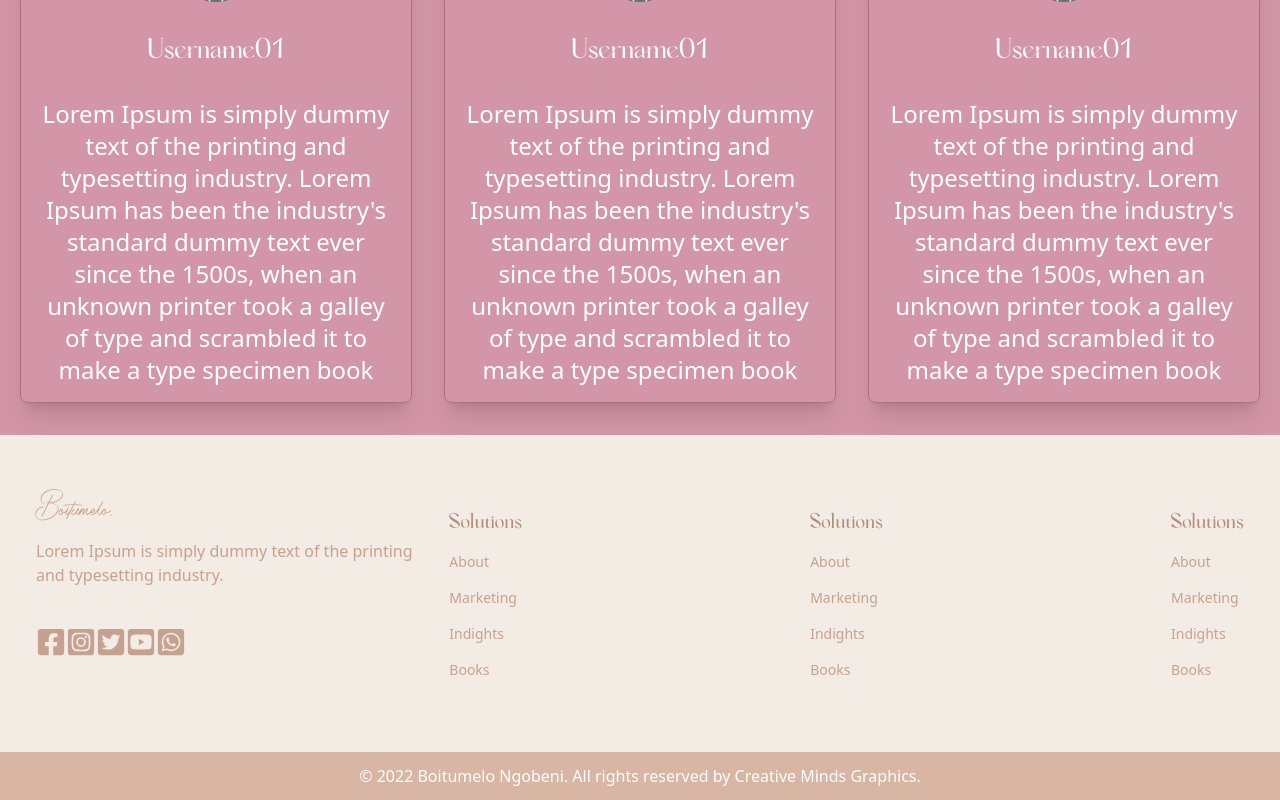
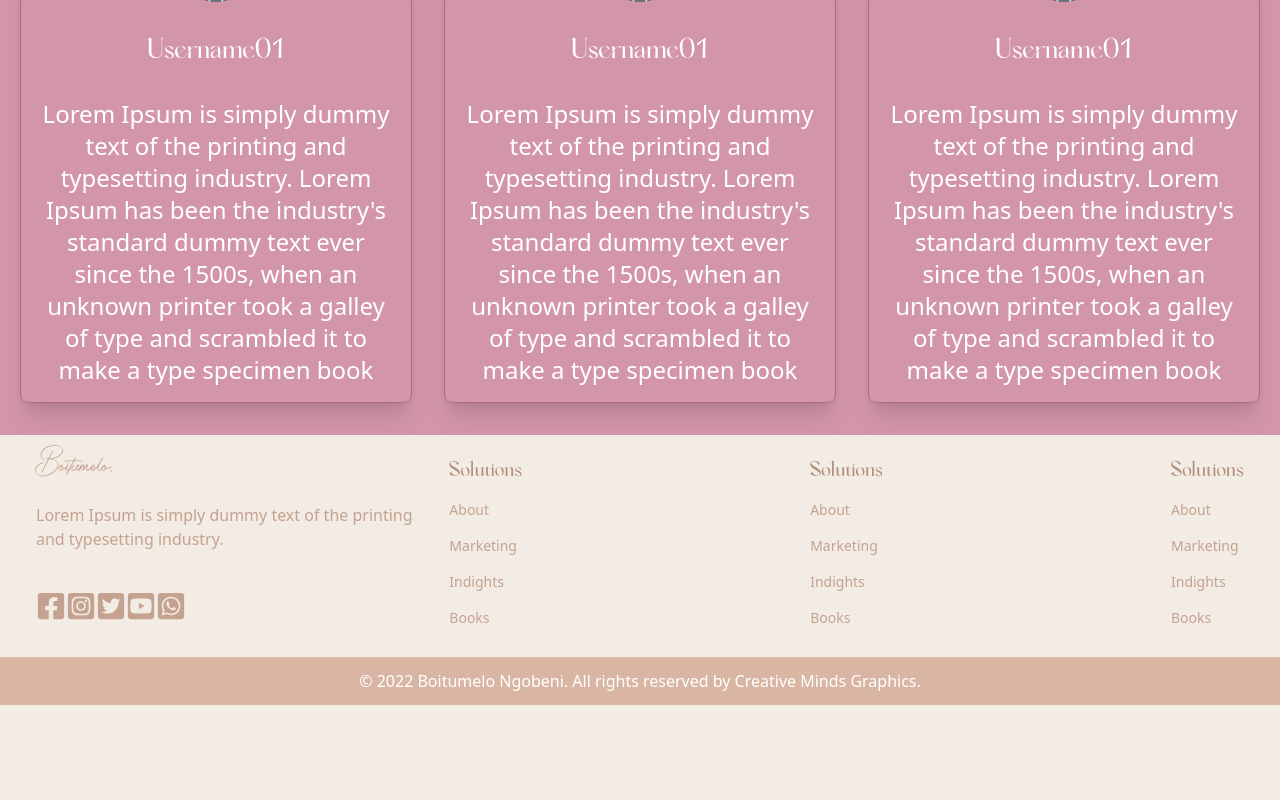
Before and after one commit to Ubaton/book-portfolio, a React (Create React App) app: page / in a window 1280 px wide. Shown: the part 3356-4156 px from the top of the page. After the commit the page ends 4061 px from the top, so only its background shows below. Built offline with nearby package versions, Linux system fonts and the light colour scheme.

Commit message:
v-1.0.12

```diff
--- a/src/components/Footer.jsx
+++ b/src/components/Footer.jsx
@@ -5,9 +5,9 @@ const Footer = () => {
   return (
     <>
 
-    <div className='max-w-[1240px] mx-auto py-16 px-4 grid lg:grid-cols-3 gap-8 text-brown-700'>
+    <div className='max-w-[1240px] mx-auto py-3 px-4 grid lg:grid-cols-3 gap-8 text-brown-700'>
         <div>
-            <h1 className='text-1xl font-rs cursor-pointer'>Boitumelo.</h1>
+            <h1 className='text-1xl font-rs cursor-pointer py-2'>Boitumelo.</h1>
             <p className='py-4'>Lorem Ipsum is simply
             dummy text of the
             printing and typesetting
```
